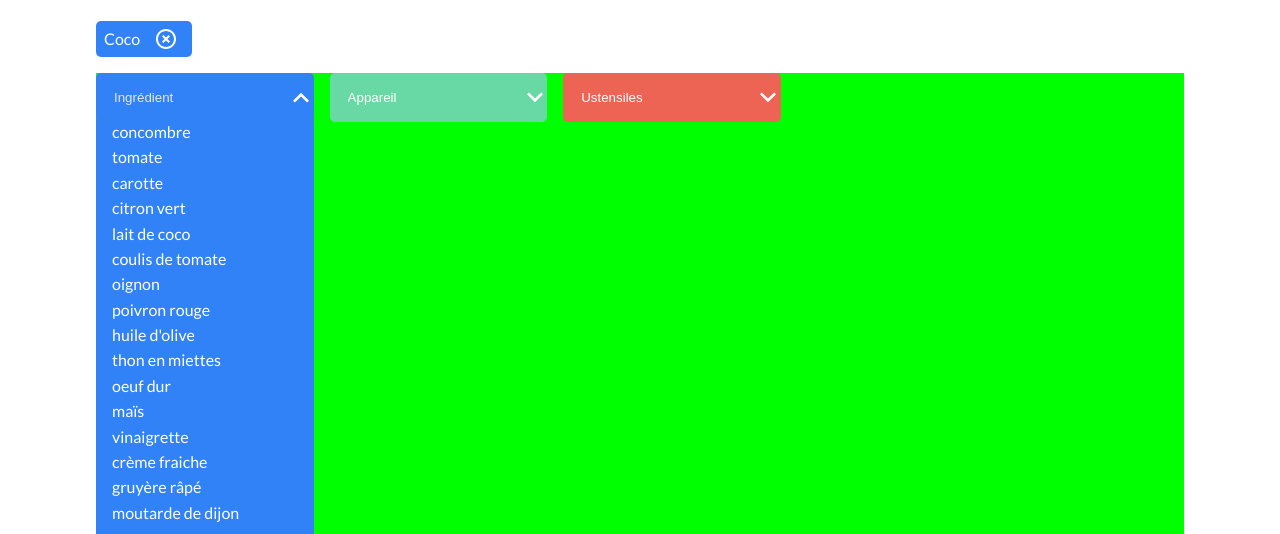
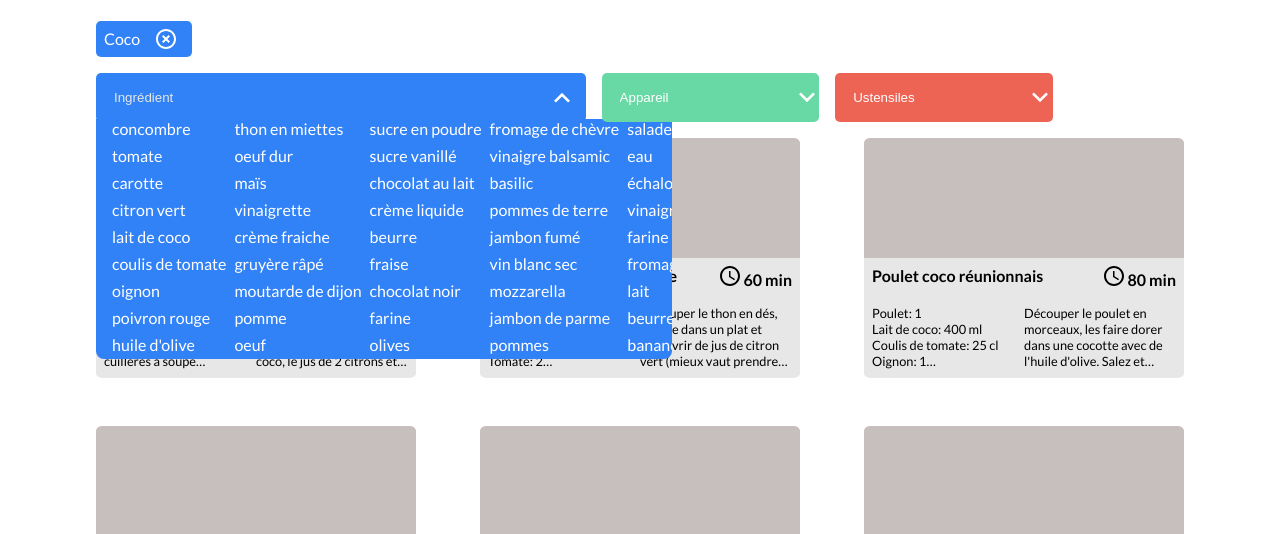
Before and after one commit to kbosc/KevinBosc_7_21-10-2021, a website: page public/index.html in a window 1280 px wide. Both pictures are taken after a click on the button 204 px from the left and 285 px from the top of the page. Shown: the part 188-722 px from the top of the page. Drawn offline with Linux system fonts and the light colour scheme.

Commit message:
css dropdown et refacto (add and remove class) javascript dropdown

```diff
--- a/public/js/components/dropDownDisplay/index.js
+++ b/public/js/components/dropDownDisplay/index.js
@@ -10,18 +10,24 @@ function toggleDropDown() {
 
       if (btn.className == "active") {
         btn.nextElementSibling.style.height = 0;
-        btn.nextElementSibling.style.margin = "0";
+        // btn.nextElementSibling.style.margin = "- 0.1rem";
+        this.parentNode.classList.remove("dropdown-open");
         // console.log("condition dans la premiere condition");
         if (btn.children[1].className == "rotate") {
           btn.children[1].classList.toggle("rotate");
+          // btn.parentNode.style.width = "20%";
+          btn.parentNode.classList.remove("dropdown-open");
           // console.log("conditionCeption");
         }
       }
     });
     // console.log("premiere condition");
-    this.nextElementSibling.style.margin = "-0.2rem 0";
-    this.nextElementSibling.style.display = "block";
-    this.nextElementSibling.style.height = `${this.nextElementSibling.scrollHeight}px`;
+    this.parentNode.classList.add("dropdown-open");
+    // this.nextElementSibling.style.margin = "-0.2rem 0";
+    // this.nextElementSibling.style.display = "block";
+    // this.parentNode.style.width = "40%";
+    this.nextElementSibling.style.height = "30%";
+    // this.nextElementSibling.style.height = `${this.nextElementSibling.scrollHeight}px`;
     icon.classList.toggle("rotate");
 
     this.classList.remove("active");
@@ -29,6 +35,8 @@ function toggleDropDown() {
   }
   // console.log("else premiere condition");
   this.nextElementSibling.style.height = 0;
+  // this.parentNode.style.width = "20%";
+  this.parentNode.classList.remove("dropdown-open");
   icon.classList.toggle("rotate");
   this.classList.add("active");
 }
--- a/public/js/homePage.js
+++ b/public/js/homePage.js
@@ -20,6 +20,24 @@ document.addEventListener(onFetchData.name, (e) => {
   liUstensiles(data.recipes);
   liAppareil(data.recipes);
   //////////////////////////////////////////////
-  console.log(data.recipes);
+  // console.log(data.recipes);
 });
 /////////////////////////////////////////////////////////////////////////////
+const items = document.querySelectorAll(
+  ".dropdown__ingredient .block-links ul li"
+);
+let tab = [];
+let index = "";
+
+// add values to the array
+for (let i = 0; i < items.length; i++) {
+  tab.push(items[i].innerHTML);
+}
+
+// get selected element index
+for (let i = 0; i < items.length; i++) {
+  items[i].onclick = function () {
+    index = tab.indexOf(this.innerHTML);
+    console.log(this.innerHTML + " Index = " + index);
+  };
+}
--- a/public/sass/components/_dropdown.scss
+++ b/public/sass/components/_dropdown.scss
@@ -1,12 +1,14 @@
 .dropdown {
-  background-color: lime;
+  // background-color: lime;
   display: flex;
   gap: 1rem;
   margin: 1rem 0;
   overflow: hidden;
   & .dpd {
     width: 20%;
+    transition: width 0.3s ease-in-out;
     & button {
+      position: relative;
       @extend %radius;
       padding: 1rem;
       width: 100%;
@@ -36,33 +38,44 @@
       }
     }
     & .block-links {
+      position: fixed;
+      max-height: 30%;
       transition: height 0.3s ease-in-out;
       display: none;
       height: 0;
       border-radius: 0px 0 8px 8px;
-      // margin-top: -0.2rem;
-      // padding-top: -0.2rem;
+      ////////
+      display: block;
+      width: inherit;
+      // width: 34%;
+      margin: -0.2rem 0;
       & ul {
+        z-index: 10;
+        gap: 0.5rem;
         padding-left: 1rem;
-        // TEST/////////////////////////////////////////////////////////////////
-        // display: flex;
-        // flex-direction: column;
-        // flex-wrap: wrap;
-        // TEST/////////////////////////////////////////////////////////////////
+        display: flex;
+        flex-direction: column;
+        flex-wrap: wrap;
+        height: 100%;
+        // width: 100%;
+        overflow: hidden;
+        text-overflow: ellipsis;
         & li {
           list-style-type: none;
-          padding: 0.2rem 2rem 0.2rem 0;
+          // padding: 0.2rem 2rem 0.2rem 0;
           cursor: pointer;
           color: white;
           &:last-child {
-            padding-bottom: 1rem;
+            // padding-bottom: 1rem;
           }
         }
       }
     }
   }
+  & .dropdown-open {
+    width: 45%;
+  }
   &__ingredient > * {
-    // @extend %radius;
     background-color: $ingredients-color;
     & input {
       background-color: $ingredients-color;
```
Also changed, not shown: public/css/style.css, 1 other file.
